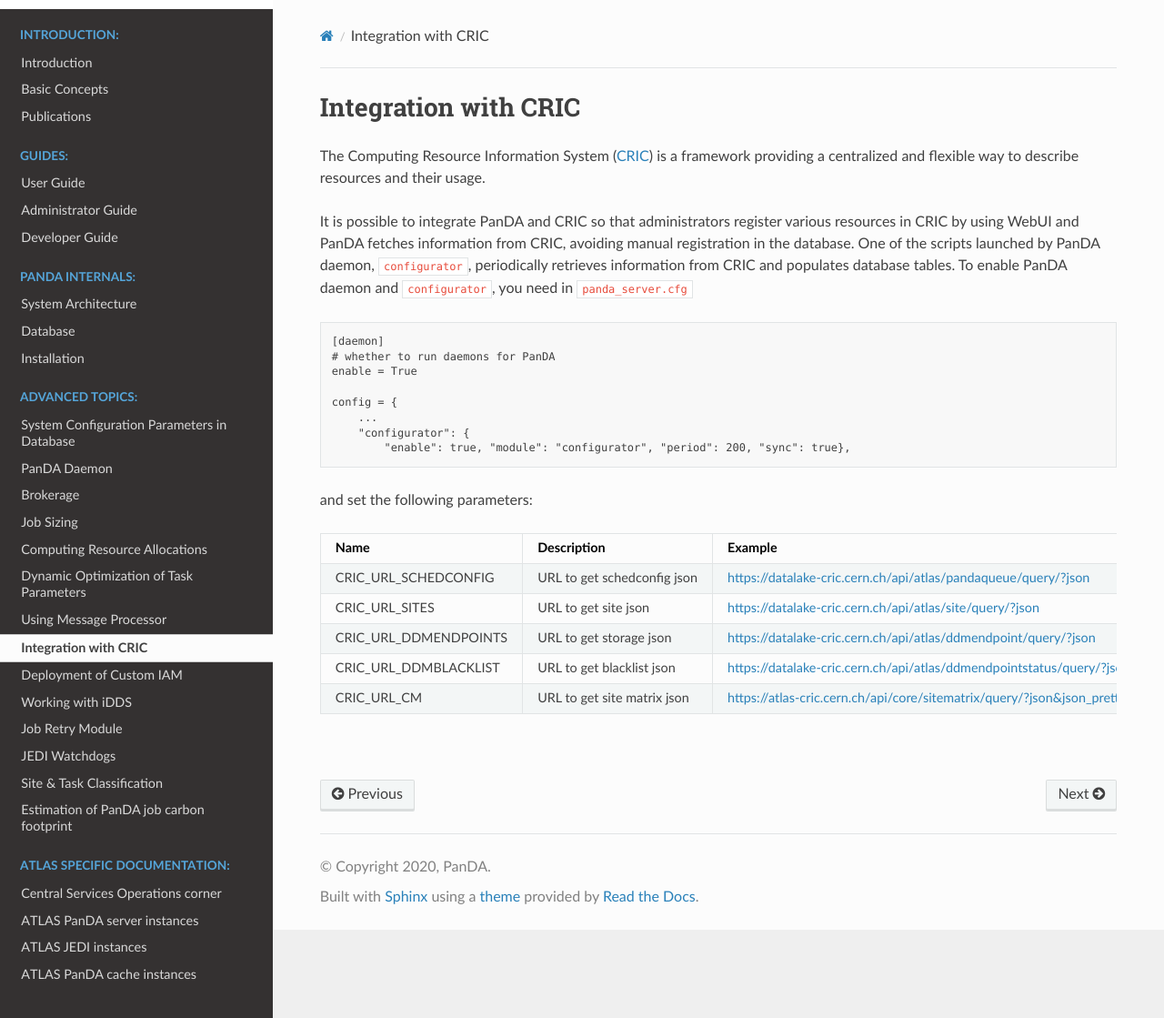
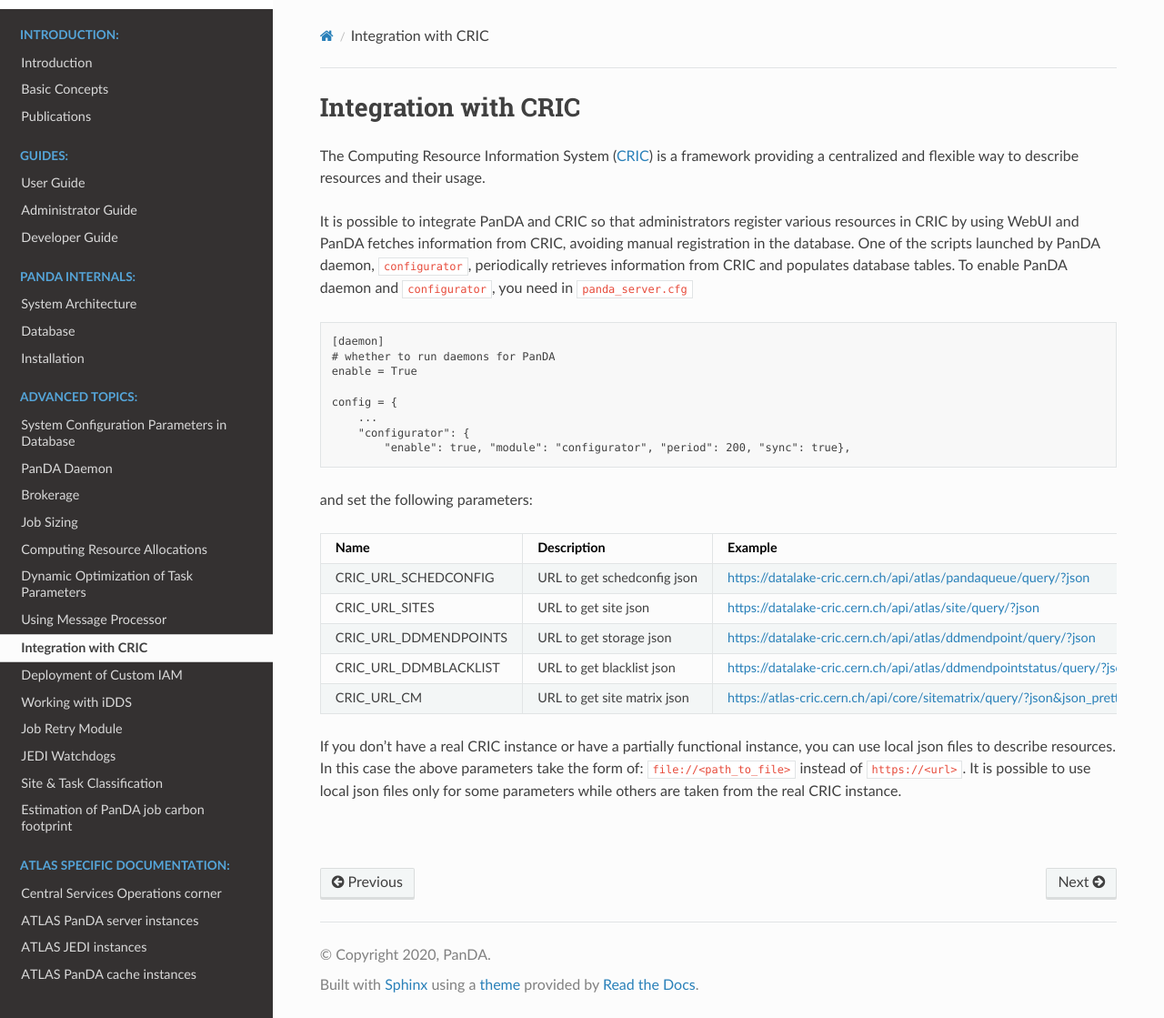
Before and after one commit to PanDAWMS/panda-docs, a Sphinx documentation site: the page built from docs/source/advanced/cric.rst, in a window 1280 px wide and 1119 px high. Shown: the whole window at 91% size. Built offline with Sphinx 7.4.7 and the Read the Docs theme 2.0.0, drawn with Linux system fonts in a browser that asks for light colours; pages that are not in the unit, such as notebooks, are missing from menus.

Commit message:
json cric

```diff
--- a/docs/source/advanced/cric.rst
+++ b/docs/source/advanced/cric.rst
@@ -47,4 +47,9 @@
      - URL to get site matrix json
      - https://atlas-cric.cern.ch/api/core/sitematrix/query/?json&json_pretty=0
 
+If you don't have a real CRIC instance or have a partially functional instance,
+you can use local json files to describe resources.
+In this case the above parameters take the form of: ``file://<path_to_file>`` instead of ``https://<url>``.
+It is possible to use local json files only for some parameters while others are taken from the real CRIC instance.
+
 |br|
```
